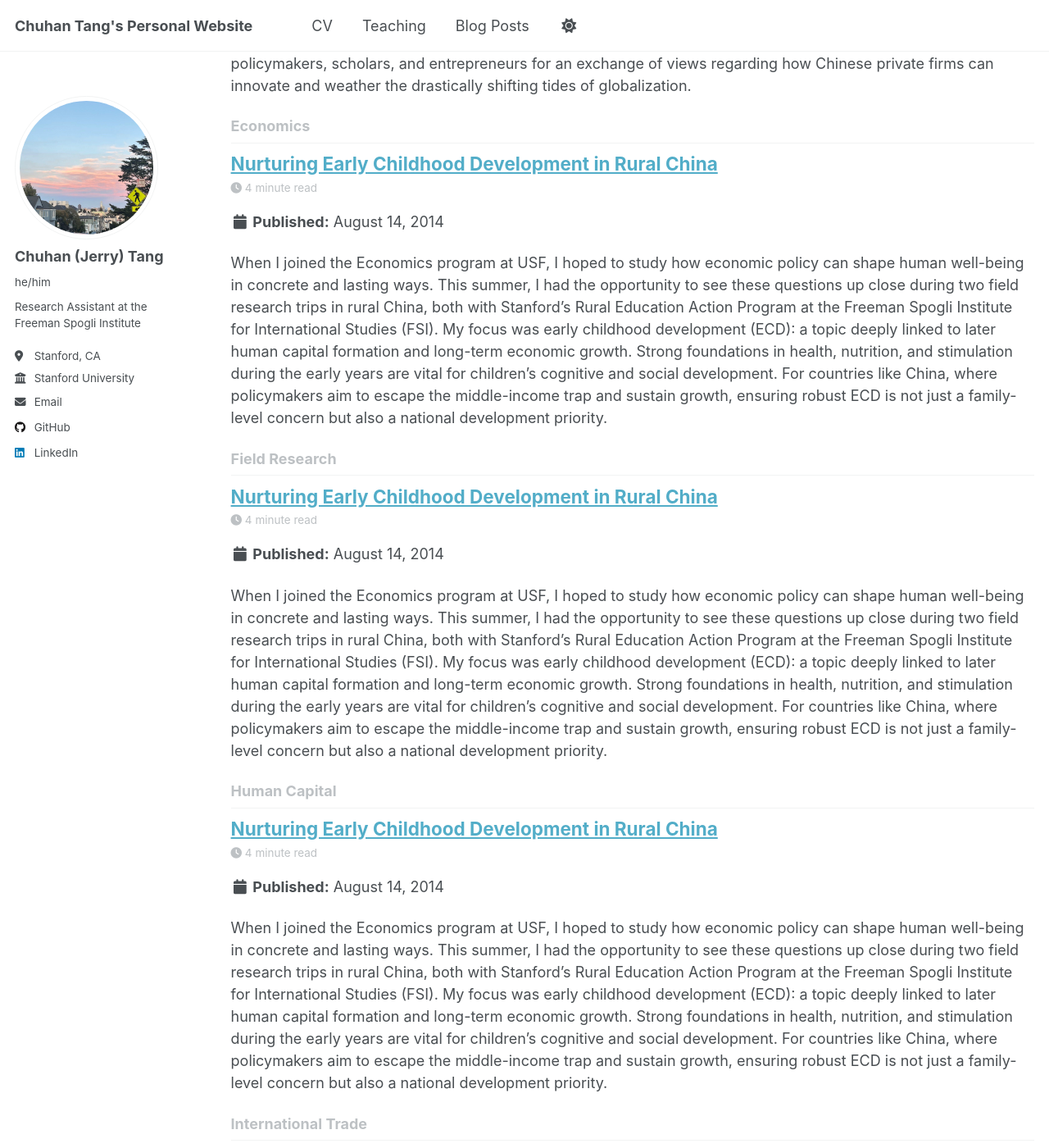
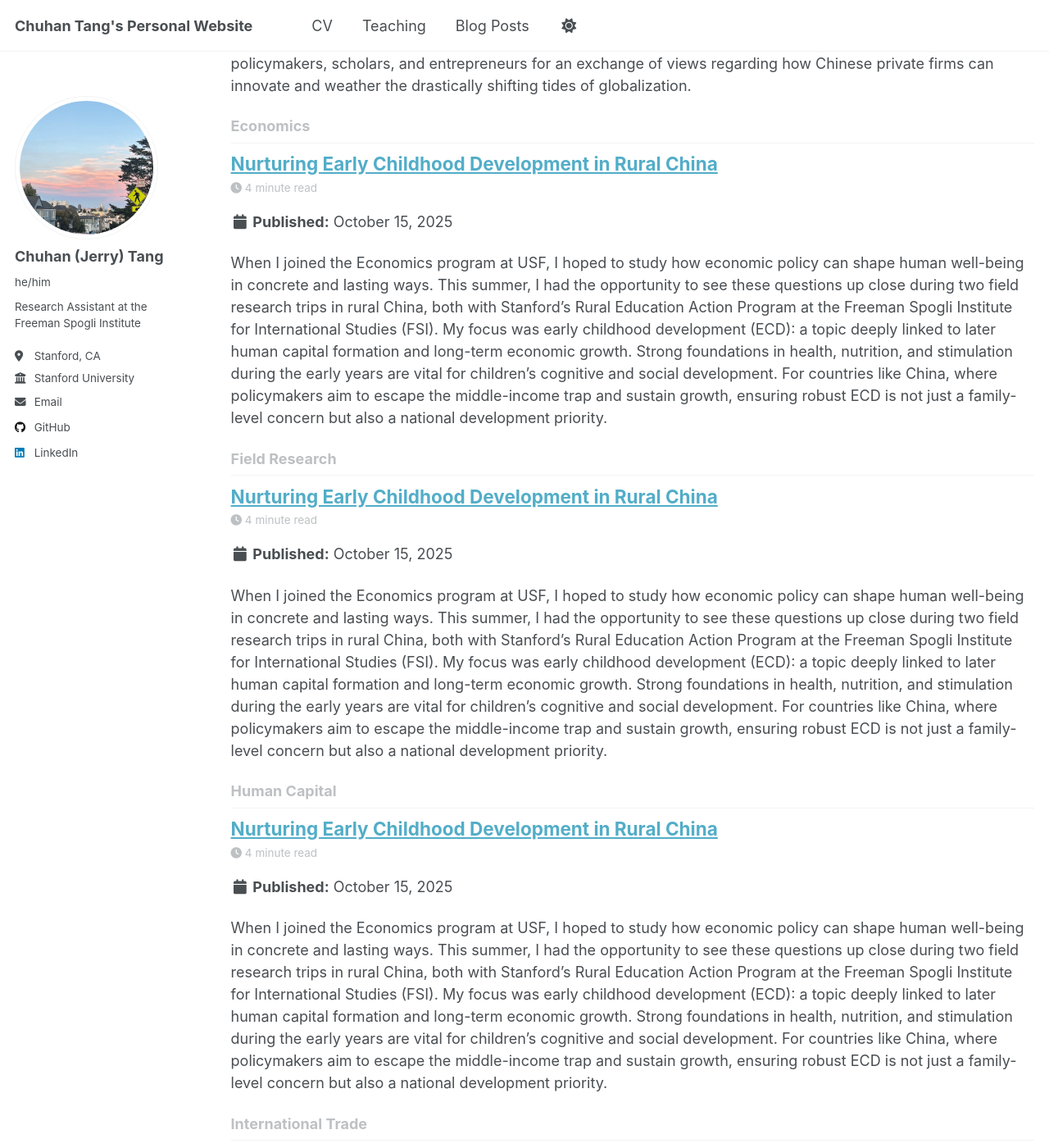
Before and after one commit to chuhan-tang/chuhan-tang.github.io, a Jekyll site: the page built from _pages/tag-archive.html, in a window 1280 px wide and 1400 px high, scrolled down 388 px. Shown: the whole window at 82% size. Built offline with Jekyll 4.4.1, drawn with Linux system fonts in a browser that asks for light colours; a script that is not in the unit is left out; some of the changed text lies outside the part shown.

Commit message:
Update permalink for ECD fieldwork post

```diff
--- a/_posts/2014-08-14-blog-post-3.md
+++ b/_posts/2025-10-15-ecd-fieldwork.md
@@ -1,7 +1,7 @@
 ---
 title: 'Nurturing Early Childhood Development in Rural China'
-date: 2014-08-14
-permalink: /posts/2014/08/blog-post-3/
+date: 2025-10-15
+permalink: /posts/2025/10/ecd-fieldwork/
 tags:
   - Economics
   - Field Research
```
